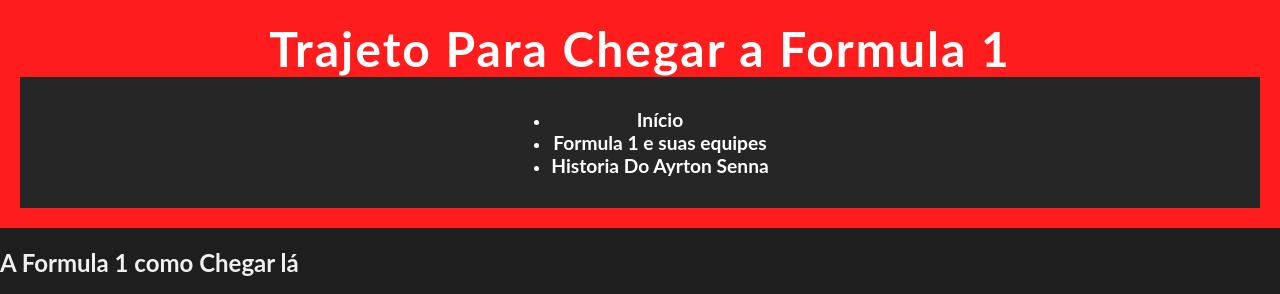
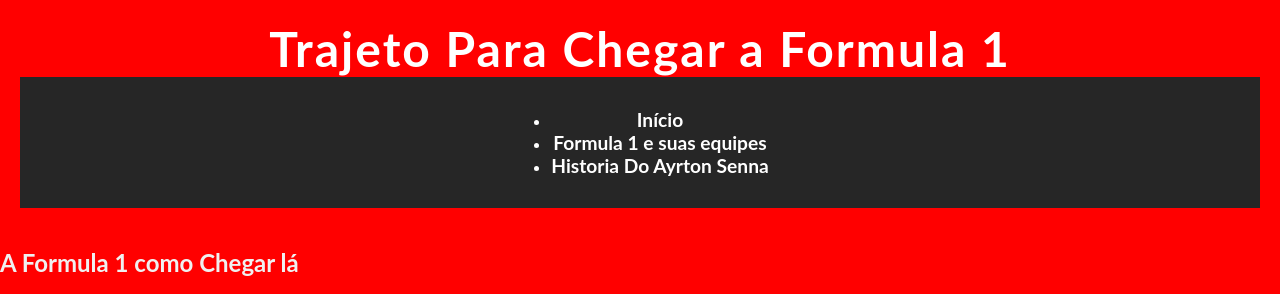
Before and after one commit to leleotrilhonario7/formula-1-e-seu-astro-ayrton-senna, a plain HTML site: page index.html in a window 1280 px wide. Shown: the top 294 px of the page. Drawn offline with Linux system fonts and the light colour scheme.

Commit message:
Update style.css

```diff
--- a/style.css
+++ b/style.css
@@ -1,14 +1,14 @@
 /* Estilo geral */
 body {
     font-family: 'Lato', sans-serif;
-    background-color: #1e1e1e;
+    background-color: #ff0000;
     color: #f0f0f0;
     margin: 0;
     padding: 0;
 }
 
 header {
-    background-color: #ff1c1c; /* Vermelho marcante da Fórmula 1 */
+    background-color: #ff0000; /* Vermelho marcante da Fórmula 1 */
     color: white;
     text-align: center;
     padding: 20px;
```
